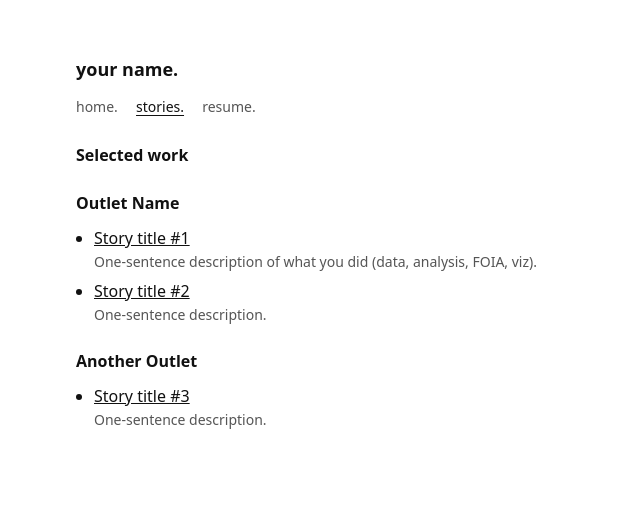
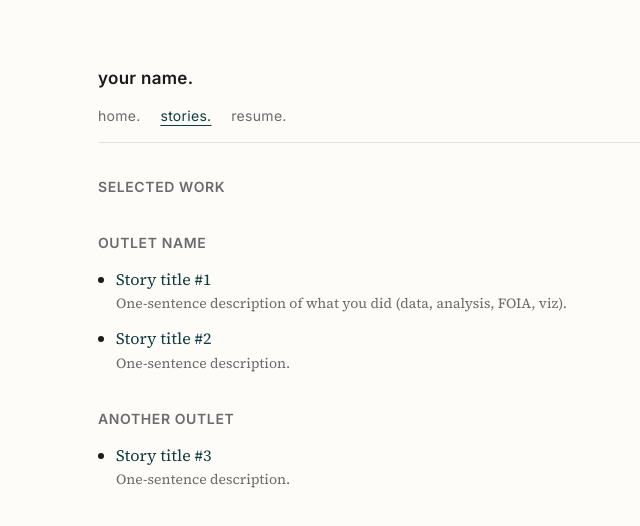
Before and after one commit to phoebequinton/phoebequinton.github.io, a plain HTML site: page clips.html in a window 1280 px wide. Shown: the whole page, without its empty margins (204-844 px from the left). Drawn offline with Linux system fonts and the light colour scheme.

Commit message:
Update styles.css

```diff
--- a/styles.css
+++ b/styles.css
@@ -1,8 +1,10 @@
 :root{
-  --text:#111;
-  --muted:#555;
-  --link:#111;
-  --bg:#fff;
+  --bg:#fdfcf9;
+  --text:#1a1a1a;
+  --muted:#6b6b6b;
+  --accent:#0f3d3e;
+  --link:#0f3d3e;
+  --border:#e6e2da;
 }
 
 *{ box-sizing:border-box; }
@@ -12,61 +14,86 @@ html,body{
   padding:0;
   background:var(--bg);
   color:var(--text);
-  font-family: ui-sans-serif, system-ui, -apple-system, Segoe UI, Roboto, Helvetica, Arial, "Apple Color Emoji","Segoe UI Emoji";
-  line-height:1.55;
+  font-family:"Source Serif 4", serif;
+  line-height:1.65;
 }
 
 .container{
-  max-width: 760px;
-  margin: 56px auto;
-  padding: 0 20px;
+  max-width: 720px;
+  margin: 64px auto;
+  padding: 0 22px;
 }
 
 header{
-  margin-bottom: 18px;
+  margin-bottom: 30px;
+  border-bottom: 1px solid var(--border);
+  padding-bottom: 14px;
 }
 
 .site-title{
-  font-size: 18px;
+  font-family:"Inter", sans-serif;
+  font-size: 17px;
   font-weight: 600;
   margin: 0 0 10px 0;
+  letter-spacing: 0.3px;
 }
 
 nav a{
+  font-family:"Inter", sans-serif;
   font-size: 14px;
   text-decoration: none;
   color: var(--muted);
-  margin-right: 14px;
+  margin-right: 16px;
+  letter-spacing: 0.3px;
 }
 
-nav a:hover{ color: var(--text); }
+nav a:hover{
+  color: var(--accent);
+}
 
 nav a.active{
-  color: var(--text);
+  color: var(--accent);
   text-decoration: underline;
-  text-underline-offset: 3px;
+  text-underline-offset: 4px;
 }
 
 h1{
-  font-size: 18px;
-  margin: 22px 0 8px;
+  font-family:"Inter", sans-serif;
+  font-size: 20px;
+  margin: 28px 0 10px;
 }
 
-p{ margin: 10px 0; }
+.section-label{
+  font-family:"Inter", sans-serif;
+  font-size: 14px;
+  font-weight: 600;
+  text-transform: uppercase;
+  letter-spacing: 0.6px;
+  margin-top: 32px;
+  color: var(--muted);
+}
 
-a{ color: var(--link); }
+p{
+  margin: 12px 0;
+}
 
-.section-label{
-  margin-top: 24px;
-  font-weight: 600;
+a{
+  color: var(--link);
+  text-decoration: none;
+}
+
+a:hover{
+  text-decoration: underline;
 }
 
 ul{
-  margin: 8px 0 0 18px;
+  margin: 12px 0 0 18px;
   padding: 0;
 }
 
-li{ margin: 6px 0; }
+li{
+  margin: 10px 0;
+}
 
 .small{
   color: var(--muted);
```
